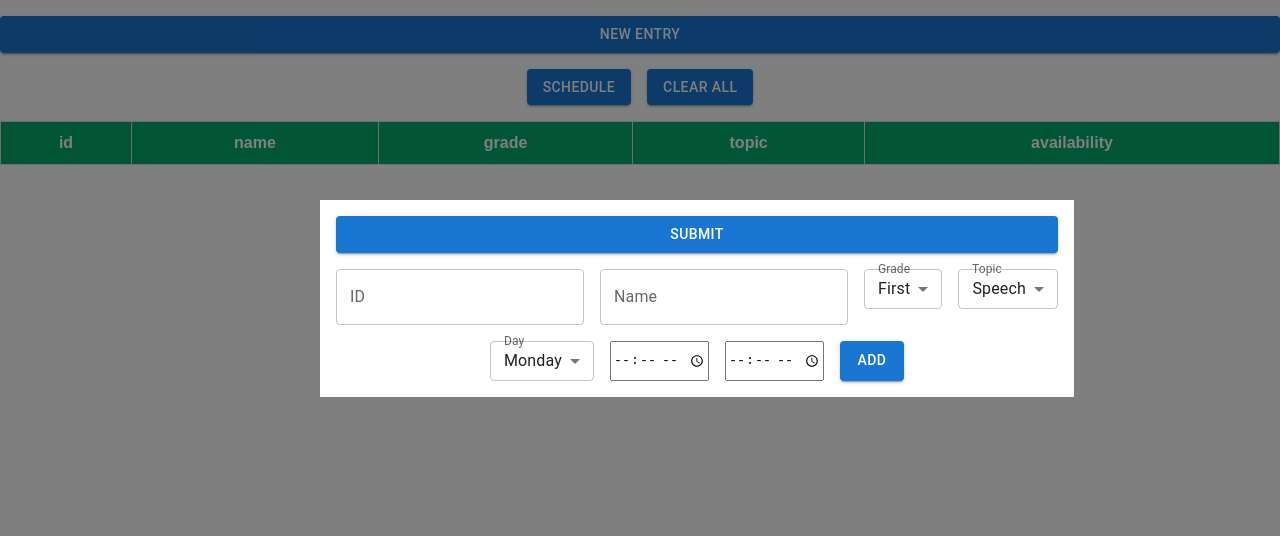
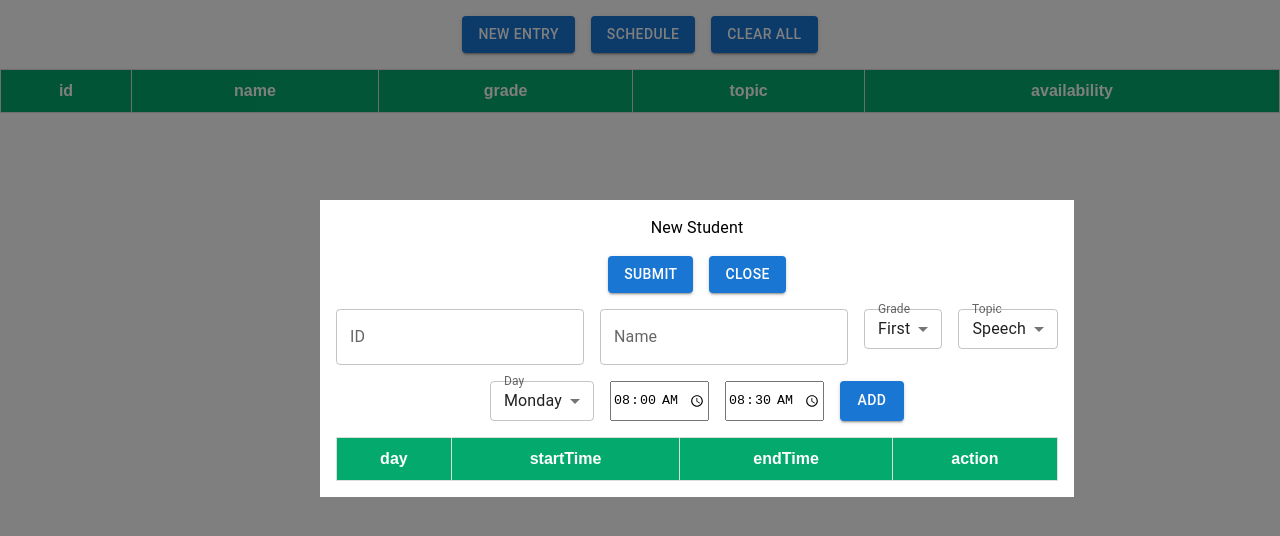
Before and after one commit to ncardenas/scheduler, a React (Create React App) app: page / in a window 1280 px wide. Both pictures are taken after a click on the button "NEW ENTRY". Shown: the top 536 px of the page. Built offline with nearby package versions, Linux system fonts and the light colour scheme.

Commit message:
Added timetable component

```diff
--- a/src/App.js
+++ b/src/App.js
@@ -3,66 +3,36 @@ import { Box, Stack, Modal } from '@mui/material';
 import { Form } from './component/Form';
 
 import {
-  SubmitButton,
   ClearButton,
-  NewStudentButton,
-  AddTimeBlockButton,
+  ScheduleStudentsButton,
   NewEntryButton,
-  ScheduleStudentsButton,
 } from './component/Buttons';
 
 import StudentTable from './StudentTable/StudentTable';
 
 function App() {
   const initStudents = [];
-  const validTopics = ['Speech', 'Another', 'AnotherAnother'];
-  const validDays = ['Monday', 'Tuesday', 'Wednesday', 'Thursday', 'Friday'];
-  const validGrades = ['First', 'Second', 'Third'];
 
   const defaults = {
-    id: '',
-    name: '',
-    grade: validGrades[0],
-    topic: validTopics[0],
-    day: validDays[0],
-    disableForm: false,
     students: [],
-    clickedSubmit: false,
     formOpen: false,
   };
 
-  const [id, setID] = useState(defaults.id);
-  const [name, setName] = useState(defaults.name);
-  const [grade, setGrade] = useState(defaults.grade);
-  const [topic, setTopic] = useState(defaults.topic);
-  const [day, setDay] = useState(defaults.day);
-  const [disableForm, setDisableForm] = useState(defaults.disableForm);
   const [students, setStudents] = useState(defaults.students);
-  const [clickedSubmit, setClickedSubmit] = useState(defaults.clickedSubmit);
-  const [formOpen, setFormOpen] = useState(false);
+  const [formOpen, setFormOpen] = useState(defaults.formOpen);
 
   function handleClear() {
-    clearFormFields();
     setStudents(initStudents);
-    setDisableForm(defaults.disableForm);
   }
 
-  const handleSubmit = () => {
-    setDisableForm(true);
-    // setClickedSubmit(true);
+  const handleFormClose = () => {
+    setFormOpen(false);
   };
 
-  const clearFormFields = () => {
-    setID(defaults.id);
-    setName(defaults.name);
-    setGrade(defaults.grade);
-    setTopic(defaults.topic);
-    setDay(defaults.day);
-  };
+  const handleAddStudent = () => {};
 
   return (
     <Stack marginTop={2} spacing={2}>
-      <NewEntryButton handleClick={() => setFormOpen(true)} />
       <Modal open={formOpen} onClose={() => setFormOpen(false)}>
         <Box
           sx={{
@@ -73,22 +43,13 @@ function App() {
           }}
         >
           <Form
-            disableForm={disableForm}
-            setId={setID}
-            setName={setName}
-            validGrades={validGrades}
-            grade={grade}
-            setGrade={setGrade}
-            validTopics={validTopics}
-            topic={topic}
-            setTopic={setTopic}
-            validDays={validDays}
-            day={day}
-            setDay={setDay}
+            handleParentSubmit={handleAddStudent}
+            handleParentClose={handleFormClose}
           />
         </Box>
       </Modal>
       <Stack spacing={2} direction="row" justifyContent="center">
+        <NewEntryButton handleClick={() => setFormOpen(true)} />
         <ScheduleStudentsButton handleClick={() => {}} />
         <ClearButton handleClick={handleClear} />
       </Stack>
--- a/src/BasicTable.js
+++ b/src/BasicTable.js
@@ -1,27 +1,21 @@
-import React, { useMemo }from 'react'
-import { useTable } from 'react-table'
-import './table.css'
+import React, { useMemo } from 'react';
+import { useTable } from 'react-table';
+import './table.css';
 
 export const BasicTable = ({ c, d }) => {
+  const columns = useMemo(() => c, [c]);
+  const data = useMemo(() => d, [d]);
 
-    const columns = useMemo(() => c, [c])
-    const data = useMemo(() => d, [d])
-
-   const {
-        getTableProps,
-        getTableBodyProps,
-        headerGroups,
-        rows,
-        prepareRow,
-    } = useTable({
+  const { getTableProps, getTableBodyProps, headerGroups, rows, prepareRow } =
+    useTable({
       columns,
-        data
-    })
+      data,
+    });
 
   return (
     <table {...getTableProps()}>
       <thead>
-                {headerGroups.map(headerGroup => (
+        {headerGroups.map((headerGroup) => (
           <tr {...headerGroup.getHeaderGroupProps()}>
             {headerGroup.headers.map((column) => (
               <th {...column.getHeaderProps()}>{column.render('Header')}</th>
@@ -30,20 +24,17 @@ export const BasicTable = ({ c, d }) => {
         ))}
       </thead>
       <tbody {...getTableBodyProps()}>
-               {rows.map(row => {
-                       prepareRow(row)
+        {rows.map((row) => {
+          prepareRow(row);
           return (
             <tr {...row.getRowProps()}>
-                               {
-                                   row.cells.map( cell => {
-                                       return <td {...cell.getCellProps()}>{cell.render('Cell')}</td>
-                                   })
-                               }
+              {row.cells.map((cell) => {
+                return <td {...cell.getCellProps()}>{cell.render('Cell')}</td>;
+              })}
             </tr>
-                       )
-                   })
-                }
+          );
+        })}
       </tbody>
     </table>
-    )
-}
+  );
+};
--- a/src/component/Buttons.tsx
+++ b/src/component/Buttons.tsx
@@ -63,3 +63,9 @@ export const ScheduleStudentsButton = ({ handleClick }) => (
     Schedule
   </Button>
 );
+
+export const CloseFormButton = ({ handleClick }) => (
+  <Button variant="contained" color="primary" onClick={handleClick}>
+    Close
+  </Button>
+);
--- a/src/component/Fields.tsx
+++ b/src/component/Fields.tsx
@@ -7,33 +7,33 @@ import {
   MenuItem,
 } from '@mui/material';
 
-export const IDField = ({ disabled, handleInputChange }) => {
+export const IDField = ({ value, handleInputChange }) => {
   return (
     <TextField
       id="id-field"
       name="ID"
       label="ID"
       type="text"
+      value={value}
       onChange={handleInputChange}
-      disabled={disabled}
     />
   );
 };
 
-export const NameField = ({ disabled, handleInputChange }) => {
+export const NameField = ({ value, handleInputChange }) => {
   return (
     <TextField
       id="name-input"
       name="name"
       label="Name"
       type="text"
+      value={value}
       onChange={handleInputChange}
-      disabled={disabled}
     />
   );
 };
 
-export const GradeField = ({ disabled, handleInputChange }) => {
+export const GradeField = ({ handleInputChange }) => {
   return (
     <TextField
       id="grade-input"
@@ -41,19 +41,13 @@ export const GradeField = ({ disabled, handleInputChange }) => {
       label="Grade"
       type="number"
       onChange={handleInputChange}
-      disabled={disabled}
     />
   );
 };
 
-export const SelectGrade = ({
-  disabled,
-  validGrades,
-  value,
-  handleInputChange,
-}) => {
+export const SelectGrade = ({ validGrades, value, handleInputChange }) => {
   return (
-    <FormControl disabled={disabled} size="small">
+    <FormControl size="small">
       <InputLabel>Grade</InputLabel>
       <Select value={value} onChange={(e) => handleInputChange(e.target.value)}>
         {validGrades.map((grade: string) => (
@@ -66,9 +60,9 @@ export const SelectGrade = ({
   );
 };
 
-export const SelectTopic = ({ disabled, topics, value, handleInputChange }) => {
+export const SelectTopic = ({ topics, value, handleInputChange }) => {
   return (
-    <FormControl disabled={disabled} size="small">
+    <FormControl size="small">
       <InputLabel>Topic</InputLabel>
       <Select value={value} onChange={(e) => handleInputChange(e.target.value)}>
         {topics.map((topic: string) => (
@@ -96,6 +90,6 @@ export const SelectDay = ({ validDays, value, handleInputChange }) => {
   );
 };
 
-export const SelectTime = () => {
-  return <input type="time" name="startdate" />;
+export const SelectTime = ({ value }) => {
+  return <input value={value} type="time" name="startdate" />;
 };
--- a/src/component/Form.tsx
+++ b/src/component/Form.tsx
@@ -1,5 +1,5 @@
-import React from 'react';
-import { Stack } from '@mui/material';
+import React, { useState } from 'react';
+import { Stack, Typography } from '@mui/material';
 import {
   IDField,
   NameField,
@@ -9,38 +9,78 @@ import {
   SelectGrade,
 } from './Fields';
 
-import { AddTimeBlockButton, SubmitButton } from './Buttons';
-export const Form = ({
-  disableForm,
-  setId,
-  setName,
-  validGrades,
-  grade,
-  setGrade,
-  validTopics,
-  topic,
-  setTopic,
-  validDays,
-  day,
-  setDay,
-}) => {
+import { AddTimeBlockButton, SubmitButton, CloseFormButton } from './Buttons';
+import { TimeTable } from './TimeTable';
+
+export interface Availability {
+  day: string;
+  startTime: string;
+  endTime: string;
+  action: string;
+}
+export const Form = ({ handleParentSubmit, handleParentClose }) => {
+  const validTopics = ['Speech', 'Another', 'AnotherAnother'];
+  const validDays = ['Monday', 'Tuesday', 'Wednesday', 'Thursday', 'Friday'];
+  const validGrades = ['First', 'Second', 'Third'];
+  const header = 'New Student';
+  const defaults = {
+    id: '',
+    name: '',
+    grade: validGrades[0],
+    topic: validTopics[0],
+    day: validDays[0],
+    startTime: '08:00',
+    endTime: '08:30',
+  };
+
+  const [id, setId] = useState(defaults.id);
+  const [name, setName] = useState(defaults.name);
+  const [grade, setGrade] = useState(defaults.grade);
+  const [topic, setTopic] = useState(defaults.topic);
+
+  const [day, setDay] = useState(defaults.day);
+  const [startTime, setStartTime] = useState(defaults.startTime);
+  const [endTime, setEndTime] = useState(defaults.endTime);
+
+  const [times, setTimes] = useState<Availability[]>([]);
+
+  const handleAddTime = () => {
+    setTimes((prev) => [...prev, { day, startTime, endTime, action: 'todo' }]);
+  };
+
+  const handleSubmit = () => {
+    setId(defaults.id);
+    setName(defaults.name);
+    setGrade(defaults.grade);
+    setTopic(defaults.topic);
+    setDay(defaults.day);
+    setStartTime(defaults.startTime);
+    setEndTime(defaults.endTime);
+    handleParentSubmit();
+  };
+
   return (
     <Stack margin={2} spacing={2}>
-      <SubmitButton handleClick={() => {}} />
+      <Typography align="center">{header}</Typography>
       <Stack spacing={2} direction="row" justifyContent="center">
-        <IDField disabled={disableForm} handleInputChange={setId} />
-        <NameField handleInputChange={setName} disabled={disableForm} />
+        <SubmitButton handleClick={() => handleSubmit()} />
+        <CloseFormButton handleClick={() => handleParentClose()} />
+      </Stack>
+      <Stack spacing={2} direction="row" justifyContent="center">
+        <IDField value={id} handleInputChange={(e) => setId(e.target.value)} />
+        <NameField
+          value={name}
+          handleInputChange={(e) => setName(e.target.value)}
+        />
         <SelectGrade
           validGrades={validGrades}
           value={grade}
           handleInputChange={setGrade}
-          disabled={disableForm}
         />
         <SelectTopic
           topics={validTopics}
           value={topic}
           handleInputChange={setTopic}
-          disabled={disableForm}
         />
       </Stack>
       {/* Day and Time */}
@@ -50,11 +90,11 @@ export const Form = ({
           value={day}
           handleInputChange={setDay}
         />
-        <SelectTime />
-        <SelectTime />
-        <AddTimeBlockButton handleClick={() => {}} />
+        <SelectTime value={startTime} />
+        <SelectTime value={endTime} />
+        <AddTimeBlockButton handleClick={() => handleAddTime()} />
       </Stack>
-      {/* TODO add table for times */}
+      <TimeTable times={times} />
     </Stack>
   );
 };
--- /dev/null
+++ b/src/component/TimeTable.tsx
@@ -0,0 +1,11 @@
+import React from 'react';
+import { BasicTable } from '../BasicTable';
+
+export const TimeTable = ({ times }) => {
+  const column_names = ['day', 'startTime', 'endTime', 'action'];
+  const columns = column_names.map((name) => {
+    return { Header: name, accessor: name };
+  });
+
+  return <BasicTable c={columns} d={times} />;
+};
```
Lines whose indentation alone changed are shown as unchanged.
